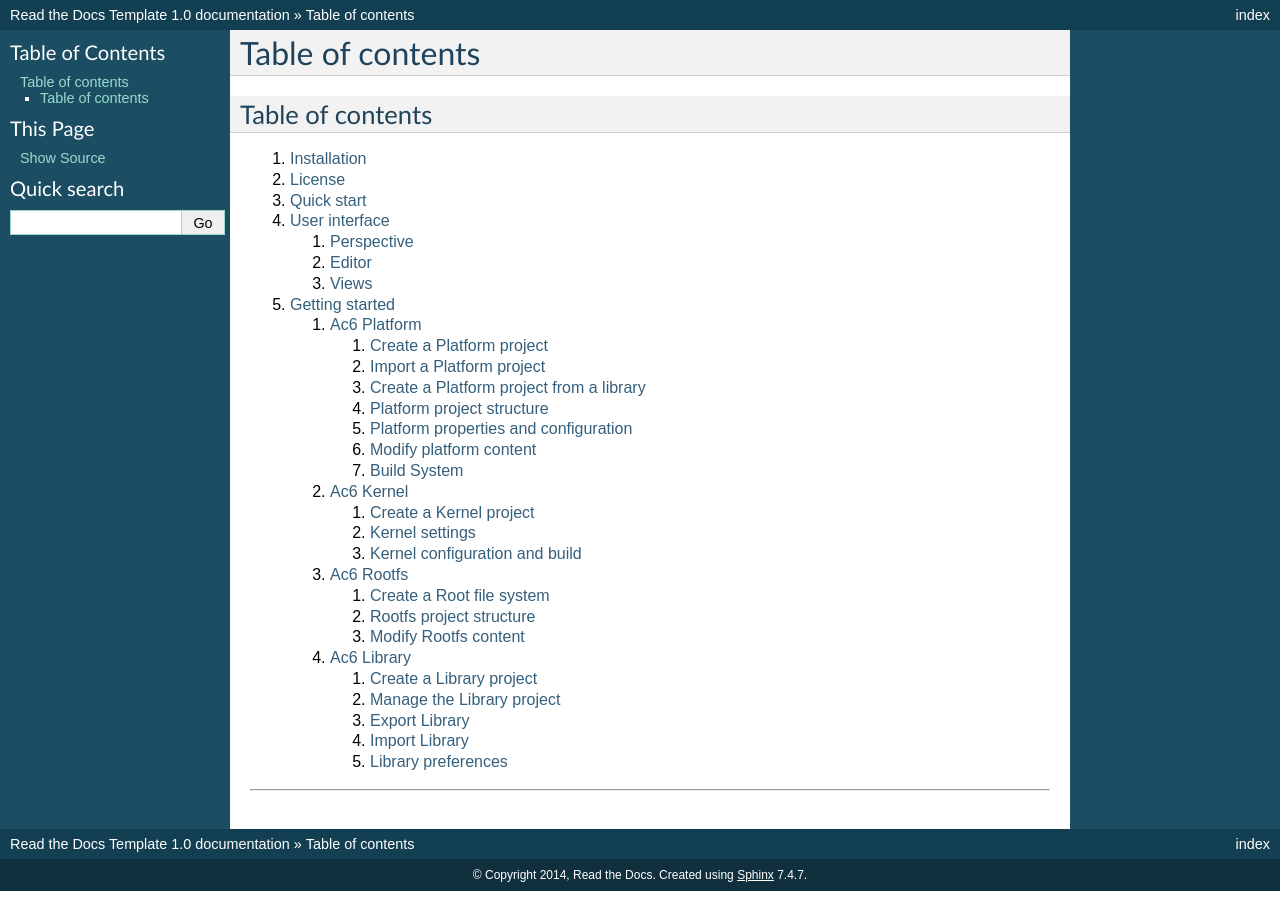
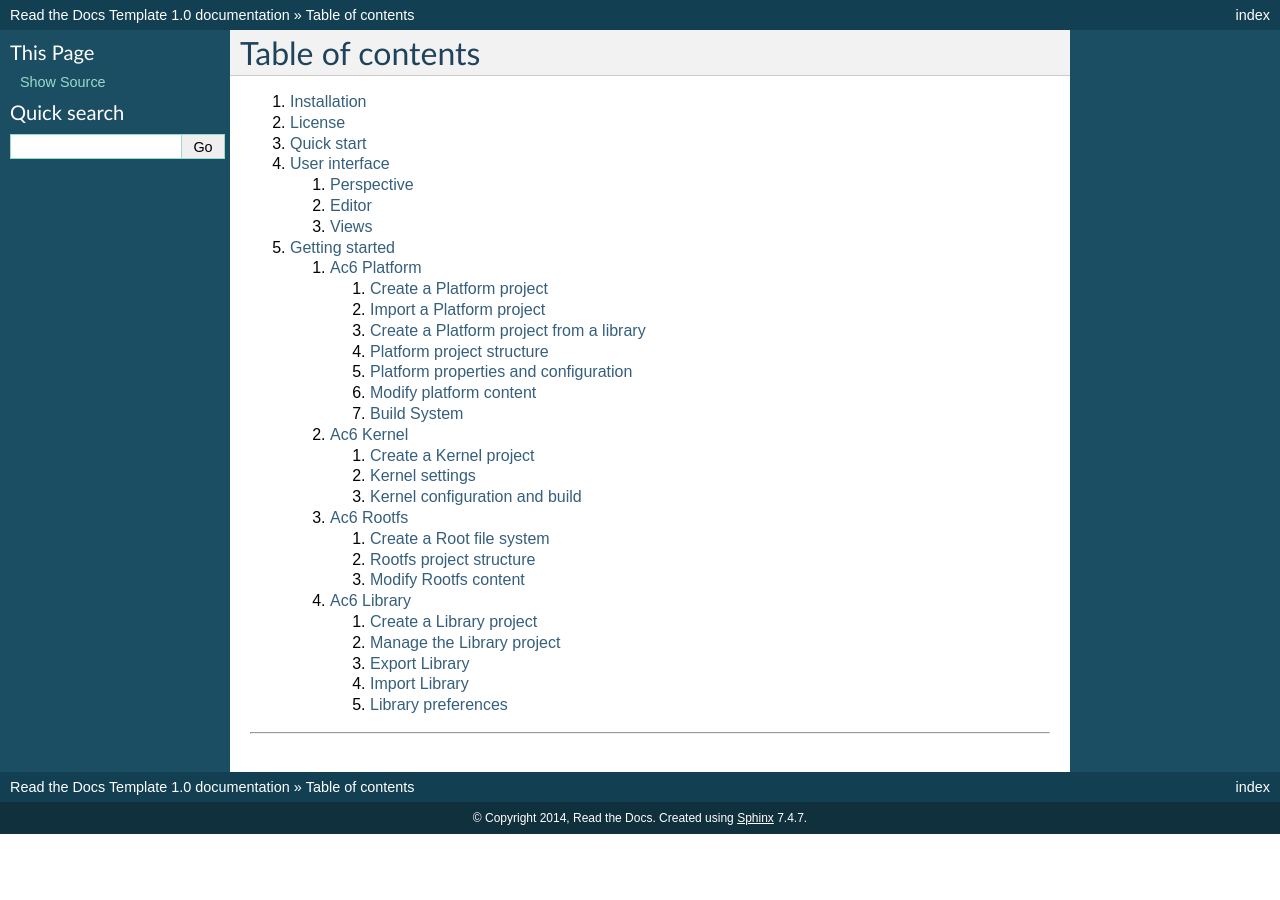
Before and after one commit to Tarek92l/testreadthedoc, a Sphinx documentation site: the page built from docs/tableofcontents/toc.rst, in a window 1280 px wide. Built offline with Sphinx 7.4.7, drawn with Linux system fonts in a browser that asks for light colours.

Commit message:
Update toc.rst

```diff
--- a/docs/tableofcontents/toc.rst
+++ b/docs/tableofcontents/toc.rst
@@ -1,7 +1,4 @@
 =================
-Table of contents
-=================
-
 Table of contents
 =================
 
```
